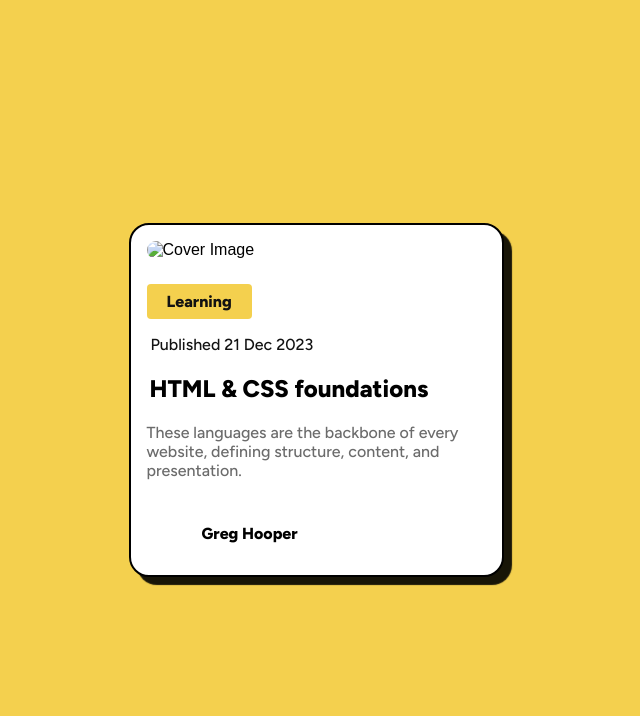
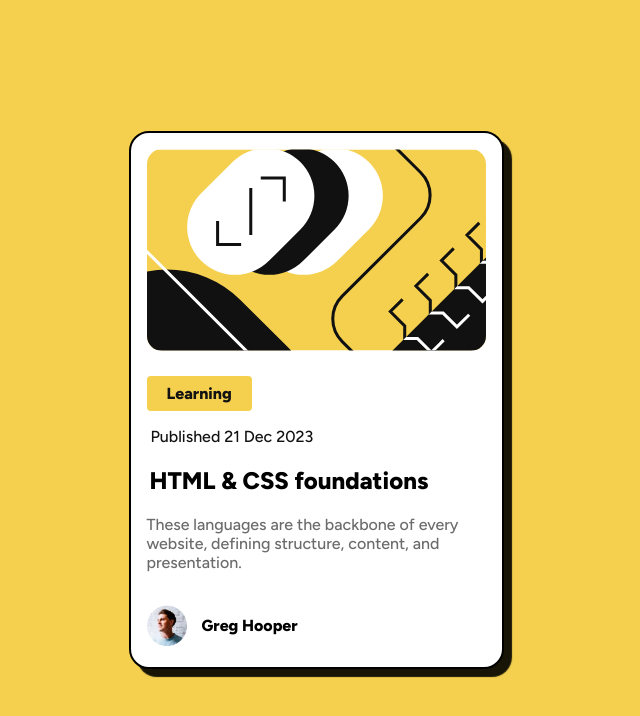
Before and after one commit to Lalalaloo/Blog-Preview-Card, a plain HTML site: page index.html in a window 1280 px wide. Shown: the whole page, without its empty margins (324-964 px from the left). Drawn offline with Linux system fonts and the light colour scheme; the site is published under a folder, as on GitHub Pages, so addresses that start at the root find nothing.

Commit message:
Update index.html

```diff
--- a/index.html
+++ b/index.html
@@ -3,7 +3,7 @@
 <head>
     <meta charset="UTF-8">
     <meta name="viewport" content="width=device-width, initial-scale=1.0">
-   <link rel="icon" type="image/x-icon" href="/assets/images/favicon-32x32.png">
+   <link rel="icon" type="image/x-icon" href="./assets/images/favicon-32x32.png">
     <link rel="preconnect" href="https://fonts.googleapis.com">
 <link rel="preconnect" href="https://fonts.gstatic.com" crossorigin>
 <link href="https://fonts.googleapis.com/css2?family=Figtree:ital,wght@0,300..900;1,300..900&display=swap" rel="stylesheet">
@@ -13,7 +13,7 @@
 </head>
 <body>
     <div class = container>
-        <img class = 'cover' src = '/assets/images/illustration-article.svg' alt = 'Cover Image'/>
+        <img class = 'cover' src = './assets/images/illustration-article.svg' alt = 'Cover Image'/>
         <span class = 'tag'>
              Learning
         </span>
@@ -24,7 +24,7 @@
         <h2 class = 'title'>HTML & CSS foundations</h2>
         <p class = 'description'>These languages are the backbone of every website, defining structure, content, and presentation.</p>
         <div class = "account">
-            <img class = 'pfp' src = '/assets/images/image-avatar.webp' alt = ''/>
+            <img class = 'pfp' src = './assets/images/image-avatar.webp' alt = ''/>
             <p class = "name">Greg Hooper</p>
         </div>
     </div>
```
